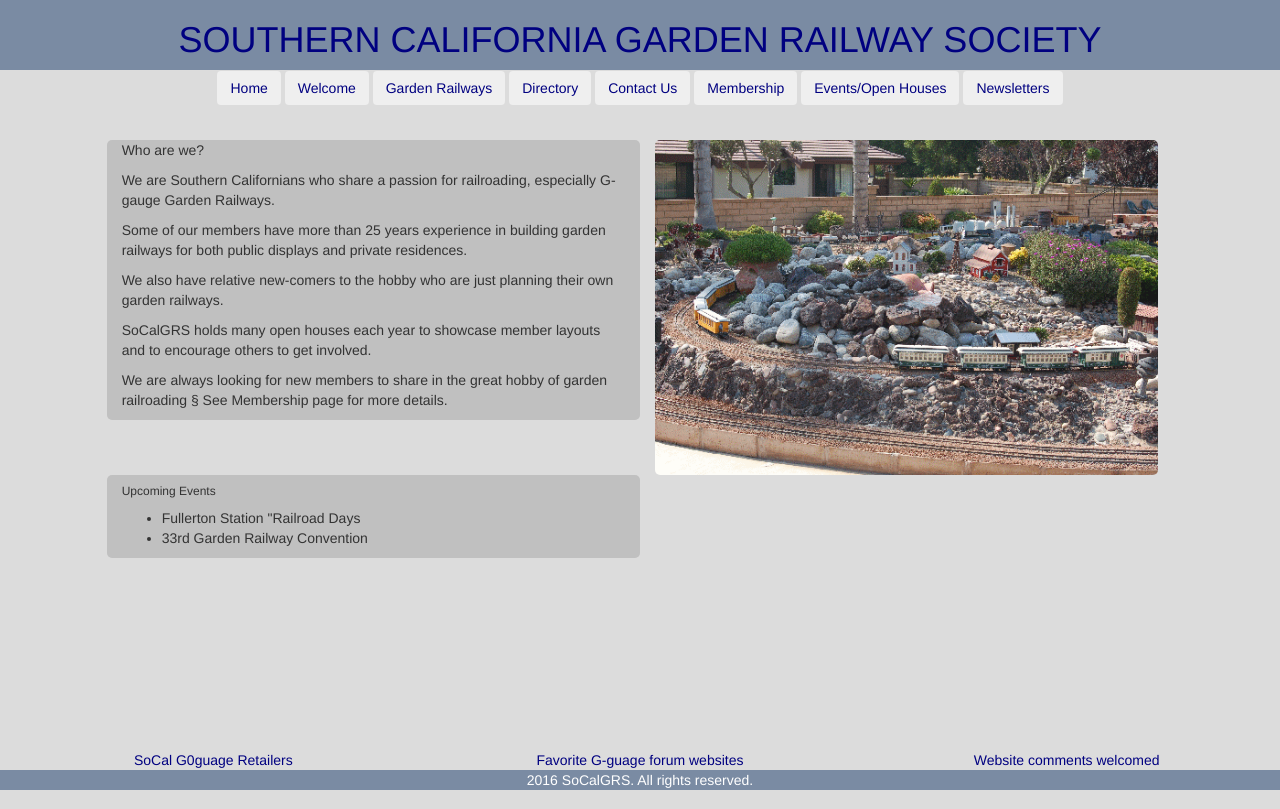
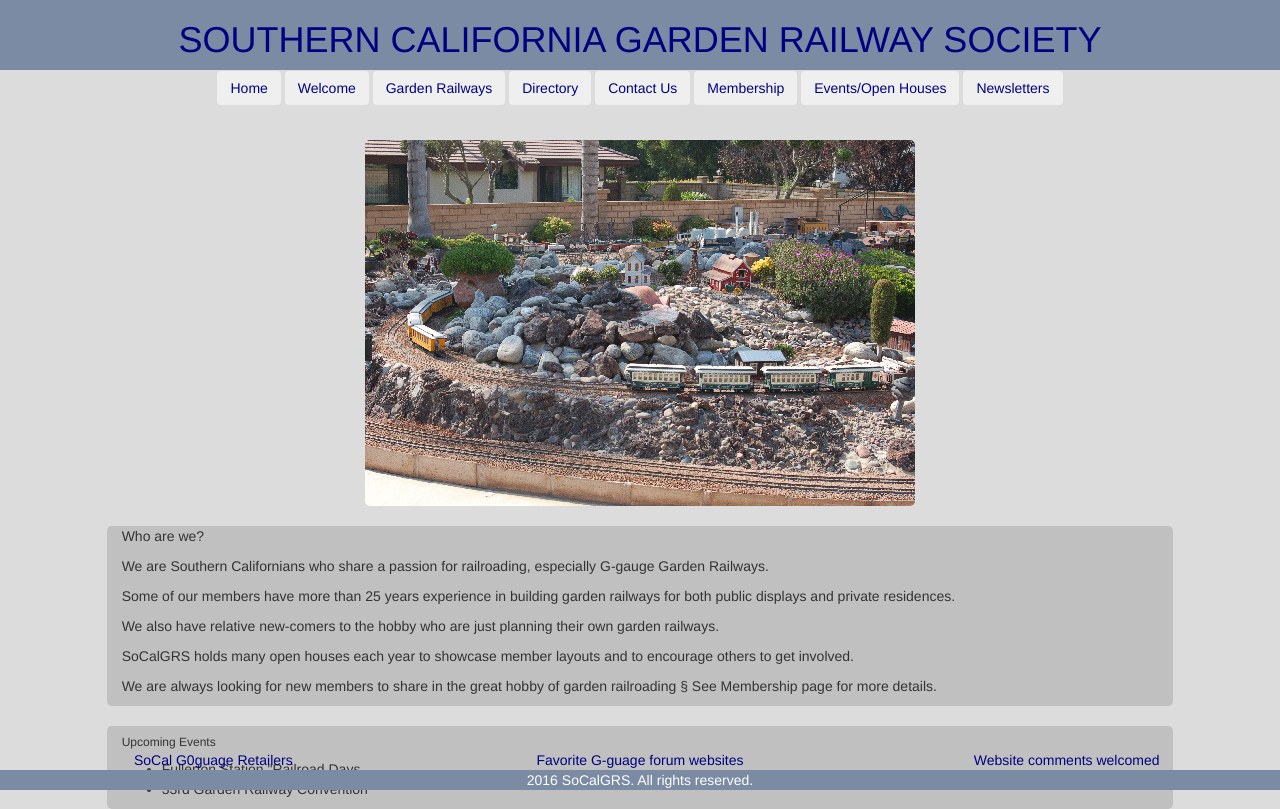
Before and after one commit to djacobs74/soCalGRS, a Django app: page / in a window 1280 px wide. Run offline with Django 3.2, Linux system fonts and the light colour scheme; some libraries are stand-ins or nearby versions.

Commit message:
changed homepage layout

```diff
--- a/socalgrs/templates/index.html
+++ b/socalgrs/templates/index.html
@@ -9,7 +9,15 @@
 
 <div class="container-fluid">
 	<div class="row">
-		<div class="whoAreWe col-xs-5 col-xs-offset-1">
+		<div>
+			<img class="pictures img-responsive center-block" src="static/images/Clarkson-9d.gif">
+		</div>
+	</div>
+
+	<br>
+
+	<div class="row">
+		<div class="whoAreWe col-xs-10 col-xs-offset-1">
 			<p>Who are we?</p>
 			<p>We are Southern Californians who share a passion for railroading, especially G-gauge Garden Railways.</p>
 			<p>Some of our members have more than 25 years experience in building garden railways for both public displays and private residences.</p>
@@ -17,12 +25,12 @@
 			<p>SoCalGRS holds many open houses each year to showcase member layouts and to encourage others to get involved.</p>
 			<p>We are always looking for new members to share in the great hobby of garden railroading § See Membership page for more details.</p>
 		</div>
-		<div class="col-xs-5">
-			<img class="pictures img-responsive" src="static/images/Clarkson-9d.gif">
-		</div>
 	</div>
+
+	<br>
+
 	<div class="row">
-		<div class="whoAreWe col-xs-5 col-xs-offset-1">
+		<div class="whoAreWe col-xs-10 col-xs-offset-1">
 			<h6>Upcoming Events</h6>
 				<ul>
 					<li>Fullerton Station "Railroad Days</li>
```
